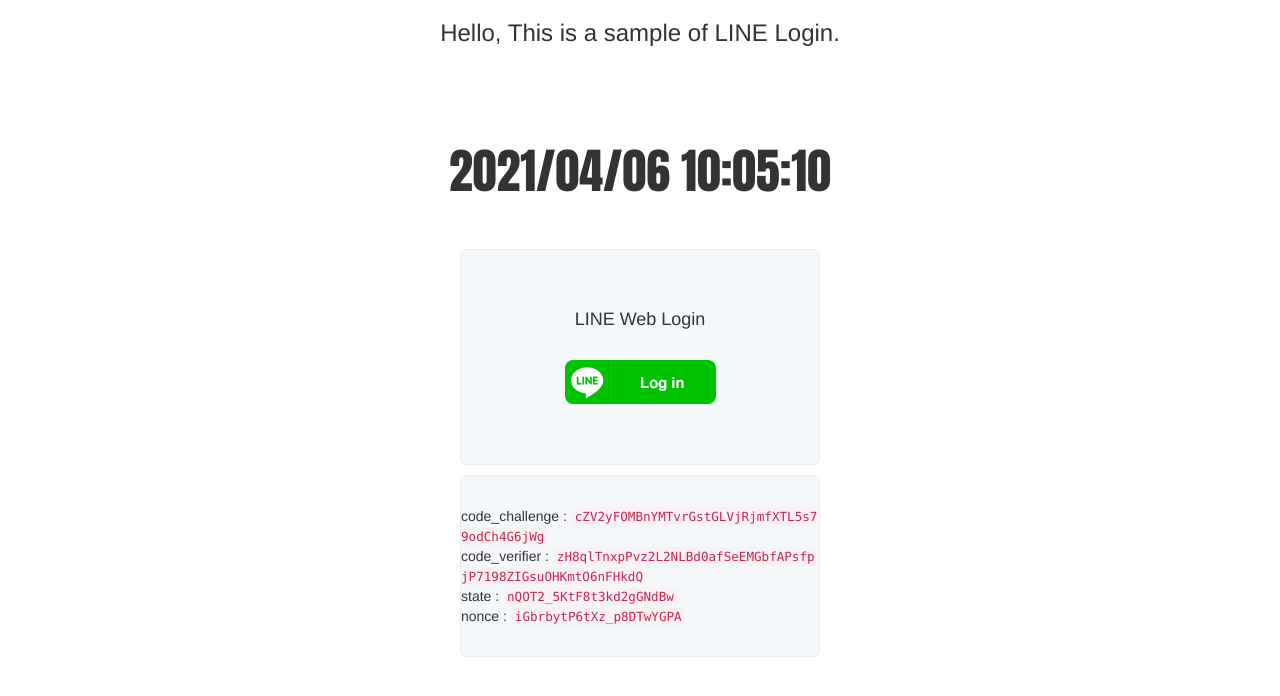
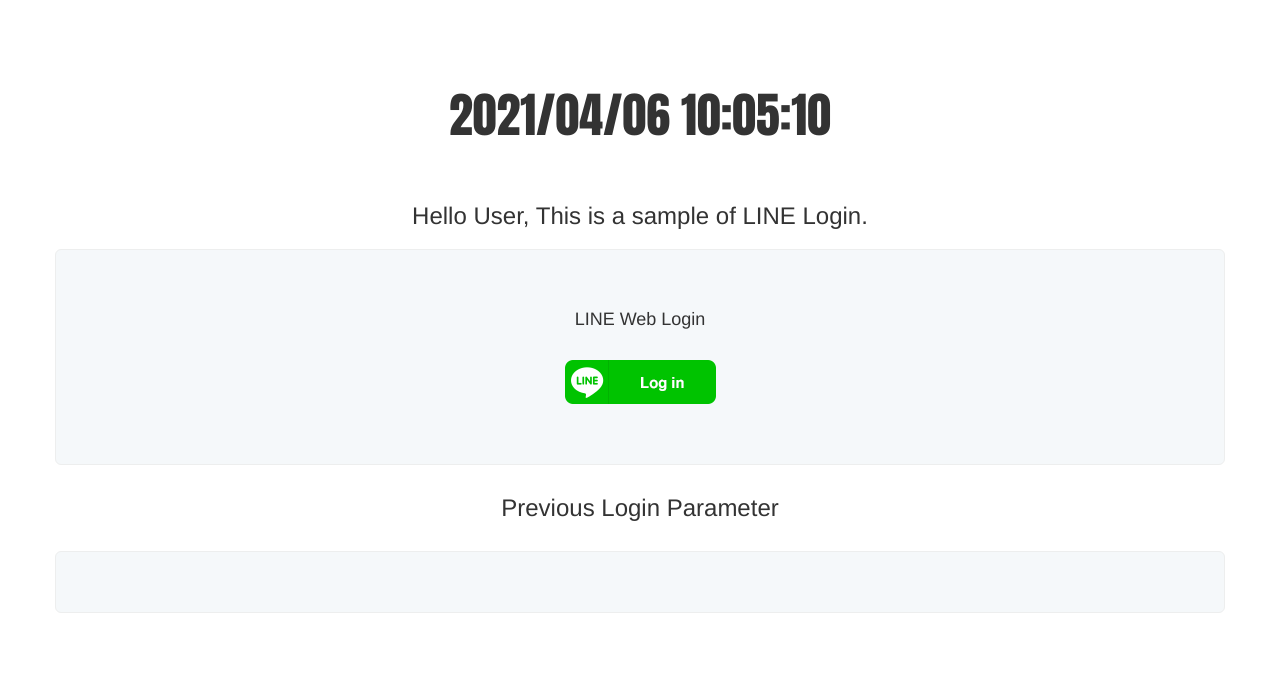
Before and after one commit to hamyco/line_login_python_sample, a Flask app: page / in a window 1280 px wide. Shown: the top 696 px of the page. Run offline with Flask 2, Linux system fonts and the light colour scheme; parts of the project's set-up code (start-up, migrations or seed data) failed here and were passed over; some libraries are stand-ins or nearby versions.

Commit message:
Add sessions features!

```diff
--- a/app.py
+++ b/app.py
@@ -1,4 +1,6 @@
-from flask import Flask, render_template, redirect, request, abort
+# coding: utf-8
+
+from flask import Flask, render_template, redirect, request, abort, session
 import token_manager
 import urllib.parse
 import requests
@@ -7,40 +9,78 @@
 import os
 from argparse import ArgumentParser
 from werkzeug.middleware.proxy_fix import ProxyFix
+from meta_data_manager import UserMetaDataManager
 
 app = Flask(__name__)
 
 # If using proxy(like nginx, ngrok), the http will request.url_root will return http (not https)
 # In this case, we need to fix the proxy.
 app.wsgi_app = ProxyFix(app.wsgi_app, x_proto=1)
-app.state = None
-app.nonce = None
-app.code_verifier = None
-app.code_challenge = None
+app.secret_key = token_manager.generate()
 app.code_challenge_method = 'S256'
 app.line_api_domain = 'https://access.line.me/'
 app.redirect_url_dir = '/callback'
 app.authorize_api = urllib.parse.urljoin(app.line_api_domain, 'oauth2/v2.1/authorize')
 app.token_api = urllib.parse.urljoin(app.line_api_domain, 'oauth2/v2.1/token')
-app.result_for_dump = None
-app.decoded_id_token = None
+app.meta_data_manager = UserMetaDataManager()
 
 
 @app.route('/')
 def homepage():
-    refresh_login_parameters()
+    name = 'User'
+    picture_url = None
+    previous_data = {}
+    logged_in = False
+
+    if "session_id" in session and session["session_id"]:
+        session_id = session["session_id"]
+        server_data = app.meta_data_manager.get_user_meta_data(session_id)
+        if server_data:
+            logged_in = True
+            name = server_data.user_name
+            picture_url = server_data.user_picture_url
+            for p in server_data.__dict__.keys():
+                previous_data[p] = server_data.__dict__[p]
+            previous_data['session_id'] = session_id
+
     return render_template(
         'index.html',
         title='Line Login Sample',
-        code_challenge=app.code_challenge,
-        code_verifier=app.code_verifier,
-        nonce=app.nonce,
-        state=app.state
+        name=name,
+        picture_url=picture_url,
+        data=previous_data,
+        logged_in=logged_in
     )
 
 
-@app.route('/gotoauthpage', methods=["GET"])
+@app.route('/login', methods=["GET"])
+def login():
+    session_id = ''
+    # template session register
+    if not ("session_id" in session and session["session_id"]):
+        session_id = token_manager.generate()
+        session["session_id"] = session_id
+        app.meta_data_manager.append_user_meta_data(
+            session_id,
+            None
+        )
+    else:
+        session_id = session["session_id"]
+    return redirect('/gotoauth?' + 'session_id=' + session_id)
+
+
+@app.route('/gotoauth', methods=["GET"])
 def goto_authorization():
+    session_id = request.args['session_id']
+
+    login_params = refresh_login_parameters()
+    meta_data = app.meta_data_manager.get_user_meta_data(session_id)
+    print(meta_data)
+    meta_data.state = login_params['state']
+    meta_data.nonce = login_params['nonce']
+    meta_data.code_verifier = login_params['code_verifier']
+    meta_data.code_challenge = login_params['code_challenge']
+
     scope_list = ['openid', 'profile']
     params = {
         'response_type': 'code',
@@ -50,10 +90,10 @@
         'scope': '%20'.join(scope_list),
         # PKCE support
         'code_challenge_method': app.code_challenge_method,
-        'code_challenge': app.code_challenge,
+        'code_challenge': login_params['code_challenge'],
         # state and nonce
-        'state': app.state,
-        'nonce': app.nonce
+        'state': login_params['state'],
+        'nonce': login_params['nonce']
     }
     url_params = []
     for k in list(params.keys()):
@@ -68,44 +108,86 @@
 def callback():
     print(request)
     state = ''
-    try:
-        state = request.args['state']
-    except Exception:
+    meta_data = None
+
+    if 'state' not in request.args.keys():
+        print("No state from login server")
         abort(400)
 
-    if state != app.state:
+    if 'code' not in request.args.keys():
+        print("No state from login server")
+        abort(400)
+
+    state = request.args['state']
+    meta_data = app.meta_data_manager.get_user_meta_data_by_state(state)
+    if not meta_data:
+        print("Meta data not found!")
         abort(401)
 
-    code = ''
-    try:
-        code = request.args['code']
-    except Exception:
-        abort(400)
+    code = request.args['code']
 
-    result_json_data = get_access_token(code)
+    # request access token by authentication code and code_verifier(PKCE)
+    result_json_data = request_access_token(code, meta_data.code_verifier)
+    if 'error' in result_json_data.keys():
+        meta_data.error_data = json.dumps(result_json_data, indent=4)
+        return redirect('/error_result')
 
-    decoded_id_token = check_id_token(result_json_data['id_token'], app.line_channel_secret, app.line_channel_id)
-    app.result_for_dump = json.dumps(result_json_data, indent=4)
-    app.decoded_id_token = json.dumps(decoded_id_token, indent=4)
+    print(result_json_data)
+    decoded_id_token = verify_id_token(
+        result_json_data['id_token'],
+        app.line_channel_secret,
+        app.line_channel_id,
+        meta_data.nonce
+    )
+
+    meta_data.user_picture_url = decoded_id_token.get('picture')
+    meta_data.username = decoded_id_token.get('name')
+    meta_data.access_token = result_json_data
+    meta_data.id_token = decoded_id_token
+    meta_data.user_name = decoded_id_token.get('name')
 
     return redirect(urllib.parse.urljoin(request.url_root, '/result'))
 
 
+@app.route('/error_result', methods=['GET'])
+def error_result():
+    if not ("session_id" in session and session["session_id"]):
+        return render_template('error_result.html')
+
+    session_id = session['session_id']
+    error_data = None
+    meta_data = app.meta_data_manager.get_user_meta_data(session_id)
+    if 'error_data' in meta_data.__dict__.keys():
+        error_data = meta_data.error_data
+    app.meta_data_manager.remove_user_meta_data(session_id)
+    return render_template('error_result.html', result=error_data)
+
+
 @app.route('/result', methods=['GET'])
 def result():
-    if app.result_for_dump is None:
-        abort(400)
+    if not ('session_id' in session and session['session_id']):
+        return render_template('error_result.html', result='Session Not Found')
+    session_id = session['session_id']
+    meta_data = app.meta_data_manager.get_user_meta_data(session_id)
+
     return render_template('result.html',
                            title='Login Result',
-                           result=app.result_for_dump,
-                           id_token=app.decoded_id_token,
-                           code_challenge=app.code_challenge,
-                           code_verifier=app.code_verifier,
-                           nonce=app.nonce,
-                           state=app.state)
+                           result=json.dumps(meta_data.access_token, indent=4),
+                           id_token=json.dumps(meta_data.id_token, indent=4),
+                           code_challenge=meta_data.code_challenge,
+                           code_verifier=meta_data.code_verifier,
+                           nonce=meta_data.nonce,
+                           state=meta_data.state,
+                           picture_url=meta_data.user_picture_url)
 
 
-def get_access_token(code):
+@app.route('/logout')
+def logout():
+    session.pop('session_id', None)
+    return redirect("/")
+
+
+def request_access_token(code, code_verifier):
     uri_access_token = "https://api.line.me/oauth2/v2.1/token"
     headers = {'Content-Type': 'application/x-www-form-urlencoded'}
 
@@ -114,7 +196,7 @@
         "code": code,
         "redirect_uri": urllib.parse.urljoin(request.url_root, app.redirect_url_dir),
         "client_id": app.line_channel_id,
-        "code_verifier": app.code_verifier,
+        "code_verifier": code_verifier,
         "client_secret": app.line_channel_secret
     }
 
@@ -123,7 +205,7 @@
     return json.loads(response_post.text)
 
 
-def check_id_token(id_token, channel_secret, channel_id):
+def verify_id_token(id_token, channel_secret, channel_id, nonce):
     decoded_id_token = jwt.decode(id_token,
                                   channel_secret,
                                   audience=channel_id,
@@ -131,23 +213,23 @@
                                   algorithms=['HS256'])
 
     # check nonce (Optional. But strongly recommended)
-    nonce = app.nonce
     if nonce != decoded_id_token.get('nonce'):
         raise RuntimeError('invalid nonce')
     return decoded_id_token
 
 
 def refresh_login_parameters():
-    app.state = token_manager.generate()
-    app.nonce = token_manager.generate()
-    app.code_verifier = token_manager.generate(43)
-    app.code_challenge = token_manager.convert2sha256(app.code_verifier)
+    state = token_manager.generate()
+    nonce = token_manager.generate()
+    code_verifier = token_manager.generate(43)
+    code_challenge = token_manager.convert2sha256(code_verifier)
     return {
-        'state': app.state,
-        'nonce': app.nonce,
-        'code_verifier': app.code_verifier,
-        'code_challenge': app.code_challenge
+        'state': state,
+        'nonce': nonce,
+        'code_verifier': code_verifier,
+        'code_challenge': code_challenge
     }
+
 
 if __name__ == "__main__":
     arg_parser = ArgumentParser(
--- a/templates/index.html
+++ b/templates/index.html
@@ -3,31 +3,39 @@
 <link rel="stylesheet" href="static/css/line-login.css" />
 <script src="static/js/clock.js"></script>
 <div class="container" style="text-align:center;">
-<h3>Hello, This is a sample of LINE Login. </h3>
 <div id="clock_frame">
     <font size="10" face="impact">
         <span id="clock_date_time"></span>
     </font>
     </div>
+    {% if picture_url %}
+    <img src= "{{picture_url}}" class="profile-img img-circle" />
+    {% endif %}
+    <h3>Hello {{name}}, This is a sample of LINE Login. </h3>
 </div>
+
 <div class="container">
     <div class="row">
-        <div class="col-md-4 col-md-offset-4">
-            <div class="area">
+        <div>
+            <div class="area" style="text-align:center;">
+                {% if logged_in == False%}
                 <h4 class="text-center area-margin">LINE Web Login</h4>
                 <div id="web-login-button" class="center-block area-margin">
-                    <a class="center-block" href=gotoauthpage></a>
+                    <a class="center-block" href=login></a>
                 </div>
+                {% else %}
+                <h4 class="text-center area-margin">You have logged in!</h4>
+                <div>
+                    <a href="logout" style="font-size:large;">Logout</a>
+                </div>
+                {% endif %}
             </div>
+            <h3 class="text-center area-margin">Previous Login Parameter</h3>
             <div class="area", style="text-align:left;">
-                code_challenge : <code>{{ code_challenge }}</code>
-                </br>
-                code_verifier : <code>{{ code_verifier }}</code>
-                </br>
-                state : <code>{{ state }}</code>
-                </br>
-                nonce : <code>{{ nonce }}</code>
-                </br>
+                {% for p in data.keys() %}
+                {{ p }} : <code>{{ data[p] }}</code>
+                <br>
+                {% endfor %}
             </div>
         </div>
     </div>
--- a/token_manager.py
+++ b/token_manager.py
@@ -1,3 +1,5 @@
+# coding: utf-8
+
 import secrets
 import base64
 import hashlib
```
Also changed, not shown: meta_data_manager.py (added, +48 -0 lines), static/css/style.css (+3 -8 lines), templates/error_result.html (added, +22 -0 lines), templates/result.html (+16 -10 lines).
